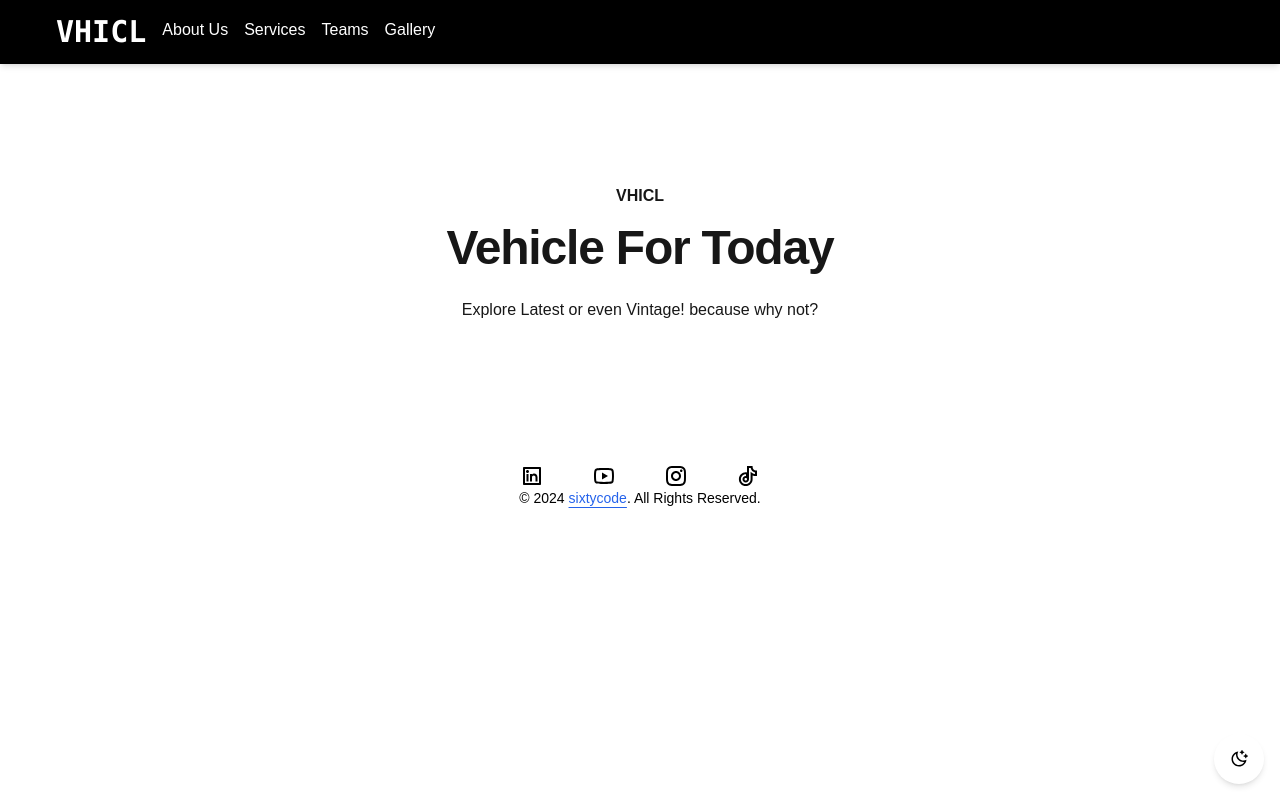
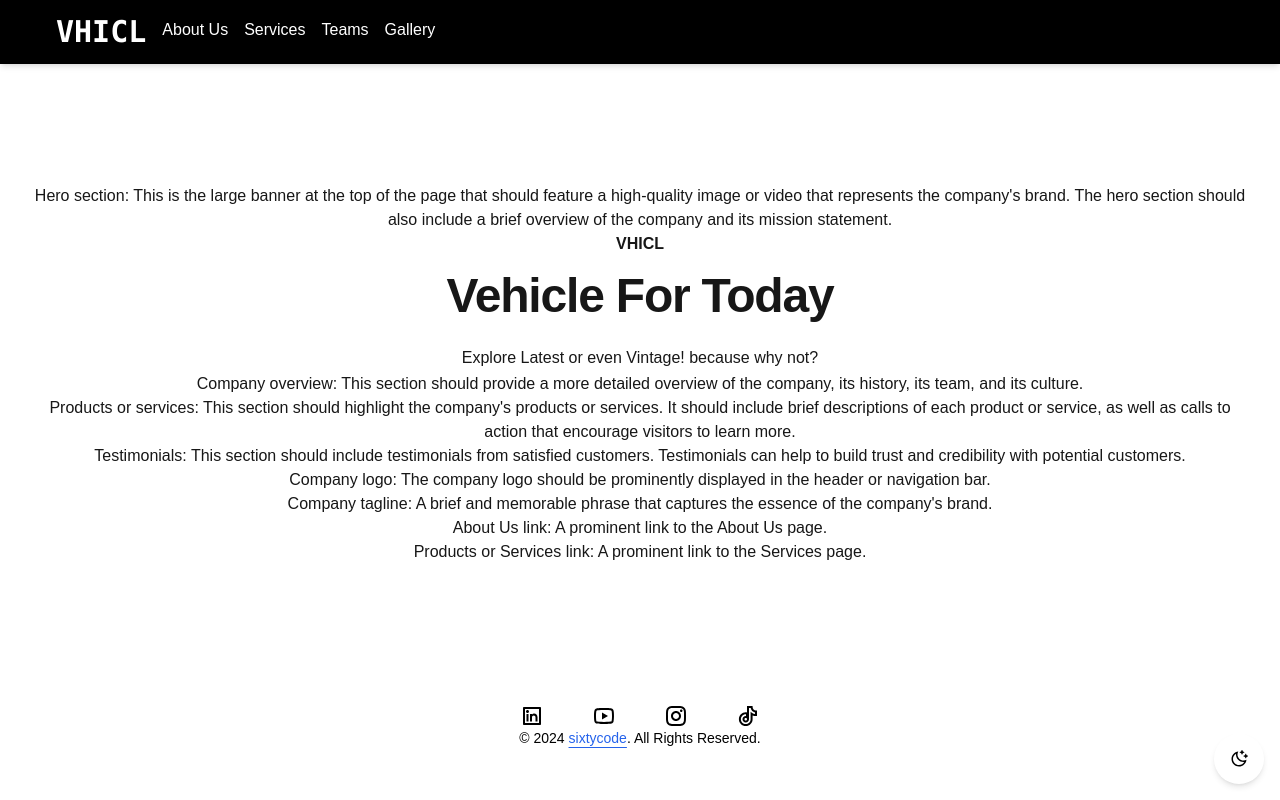
Before and after one commit to sixtycode/profilr, a Next.js app: page / in a window 1280 px wide. Built offline with nearby package versions, Linux system fonts and the light colour scheme.

Commit message:
feat: add requirements

```diff
--- a/src/app/about/page.tsx
+++ b/src/app/about/page.tsx
@@ -8,15 +8,26 @@ export const metadata: Metadata = {
 export default function About() {
   return (
     <>
-      <main className="grid min-h-full place-items-center px-6 py-24 sm:py-32 lg:px-8">
+      <main className="grid place-items-center px-8 py-8 sm:py-8 lg:px-4">
         <div className="text-center">
-          <p className="text-base font-semibold">About Us</p>
-          <h1 className="mt-4 text-3xl font-bold tracking-tight sm:text-5xl">
-            Vehicle For Today
+          <h1>
+            Company History: This section should provide a brief overview of the
+            company's history, its founding, and its milestones.
           </h1>
-          <p className="mt-6 text-base leading-7">
-            Explore Latest or even Vintage! because why not?
+          <p className="text-2xl font-bold sm:text-5xl">
+            VHICL is where we unite in the magnificent world of Vehicle
+            Distribution and Trade since 2014
           </p>
+          <h1>
+            Team: This section should introduce the company's team members. It
+            should include their names, titles, and a brief description of their
+            experience.
+          </h1>
+          <h1>
+            Culture: This section should describe the company's culture and
+            values. It should give visitors a sense of what it's like to work at
+            the company.
+          </h1>
         </div>
       </main>
     </>
--- a/src/app/page.tsx
+++ b/src/app/page.tsx
@@ -3,6 +3,12 @@ export default function Home() {
     <>
       <main className="grid min-h-full place-items-center px-6 py-24 sm:py-32 lg:px-8">
         <div className="text-center">
+          <p>
+            Hero section: This is the large banner at the top of the page that
+            should feature a high-quality image or video that represents the
+            company's brand. The hero section should also include a brief
+            overview of the company and its mission statement.
+          </p>
           <p className="text-base font-semibold">VHICL</p>
           <h1 className="mt-4 text-3xl font-bold tracking-tight sm:text-5xl">
             Vehicle For Today
@@ -10,6 +16,33 @@ export default function Home() {
           <p className="mt-6 text-base leading-7">
             Explore Latest or even Vintage! because why not?
           </p>
+          <p>
+            Company overview: This section should provide a more detailed
+            overview of the company, its history, its team, and its culture.
+          </p>
+          <p>
+            Products or services: This section should highlight the company's
+            products or services. It should include brief descriptions of each
+            product or service, as well as calls to action that encourage
+            visitors to learn more.
+          </p>
+          <p>
+            Testimonials: This section should include testimonials from
+            satisfied customers. Testimonials can help to build trust and
+            credibility with potential customers.
+          </p>
+          <p>
+            Company logo: The company logo should be prominently displayed in
+            the header or navigation bar.
+          </p>
+          <p>
+            Company tagline: A brief and memorable phrase that captures the
+            essence of the company's brand.
+          </p>
+          <p> About Us link: A prominent link to the About Us page. </p>
+          <p>
+            Products or Services link: A prominent link to the Services page.
+          </p>
         </div>
       </main>
     </>
--- a/src/app/services/page.tsx
+++ b/src/app/services/page.tsx
@@ -17,6 +17,13 @@ export default function Services() {
           <p className="mt-6 text-base leading-7">
             Explore Latest or even Vintage! because why not?
           </p>
+          <p>
+            The Product / Services page should provide a comprehensive overview
+            of the company's products or services. It should include clear and
+            concise descriptions of each service, along with pricing information
+            if applicable. It should also include testimonials from satisfied
+            customers.
+          </p>
         </div>
       </main>
     </>
```
